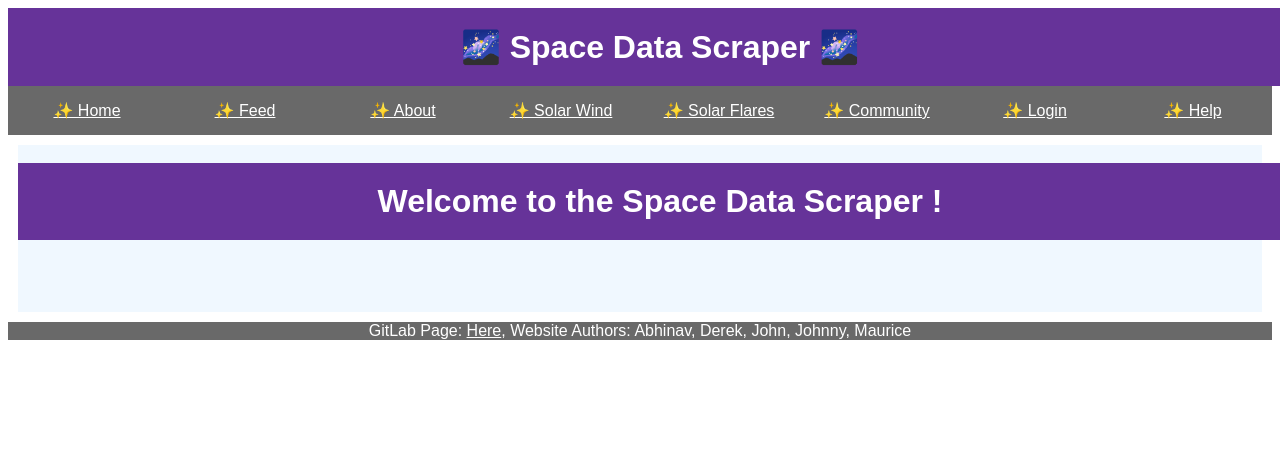
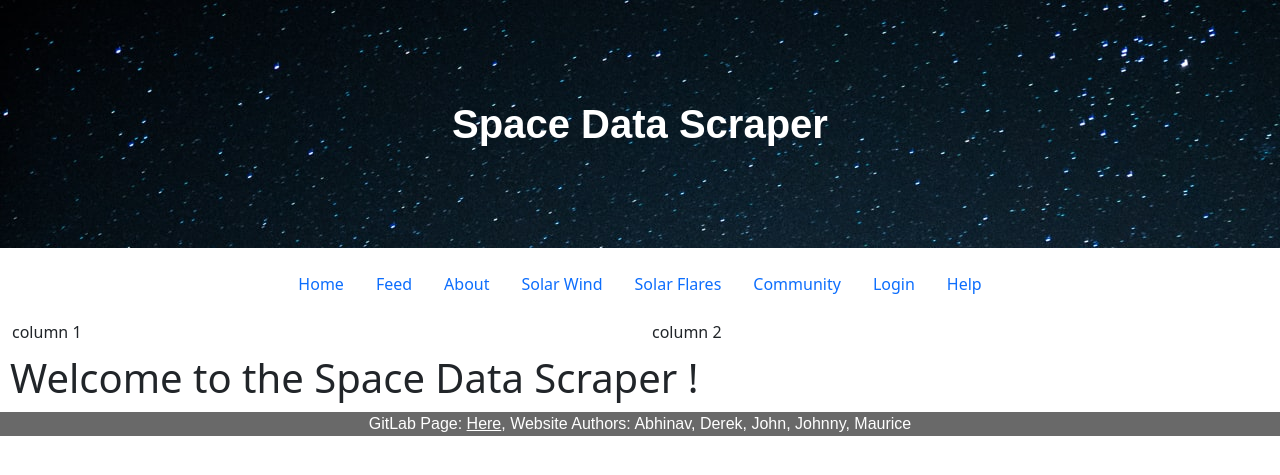
Before and after one commit to jcsantoto/cmsc435-space-data-scraper, a Flask app: page / in a window 1280 px wide. Shown: the top 475 px of the page. Run offline with Flask 2, Linux system fonts and the light colour scheme.

Commit message:
Styled the template webpage with bootstrap

```diff
--- a/src/static/styles/template.css
+++ b/src/static/styles/template.css
@@ -1,10 +1,9 @@
-h1 {
+.title-banner h1 {
     text-align: center;
     color: white;
-    background-color: rebeccaPurple;
     font-family:sans-serif;
     width: 100%;
-    padding: 20px;
+    padding: 100px;
     margin: 0px;
 }
 
@@ -40,7 +39,7 @@ a {
     text-color: black
     font-family: sans-serif;
     with: 100%;
-    background: aliceBlue;
+    background: white;
 }
 
 .footer {
@@ -66,3 +65,10 @@ a {
     height: 200px;
     margin: 10px auto;
 }
+
+.banner-img img {
+    object-fit: none;
+    object-position: center;
+    width: 100%;
+
+}
--- a/src/templates/template.html
+++ b/src/templates/template.html
@@ -3,48 +3,87 @@
 <head>
     <meta charset="UTF-8">
     <title>Space Data Scraper</title>
+    <link href="https://cdn.jsdelivr.net/npm/bootstrap@5.0.2/dist/css/bootstrap.min.css" rel="stylesheet" integrity="sha384-EVSTQN3/azprG1Anm3QDgpJLIm9Nao0Yz1ztcQTwFspd3yD65VohhpuuCOmLASjC" crossorigin="anonymous">
     <link rel="stylesheet" type="text/css" href="{{ url_for('static',filename='styles/template.css') }}">
 </head>
+
 <body>
-    <div name="title-banner">
-        <h1>🌌 Space Data Scraper 🌌</h1>
+
+<!-- Banner Image and Title -->
+    <div class="container-fluid" style="background: url({{url_for('static', filename='guille-pozzi-stars-banner-unsplash.jpg')}})">
+        <div class="title-banner">
+            <h1><b>Space Data Scraper</b></h1>
+        </div>
     </div>
-    <div class="navBar">
-        <div class="navButton">
-            <a href="/">✨ Home</a>
-        </div>
-        <div class="navButton">
-            <a href="/feed/7">✨ Feed</a>
-        </div>
-        <div class="navButton">
-            <a href="/about">✨ About</a>
-        </div>
-        <div class="navButton">
-            <a href="/wind">✨ Solar Wind</a>
-        </div>
-        <div class="navButton">
-            <a href="/solarflare">✨ Solar Flares</a>
-        </div>
-        <div class="navButton">
-            <a href="/community">✨ Community</a>
-        </div>
-        <div class="navButton">
-            <a href="/">✨ Login</a>
-        </div>
-        <div class="navButton">
-            <a href="/help">✨ Help</a>
+
+<!-- Navigation Bar -->
+    <div class="container">
+        <header class="d-flex justify-content-center py-3">
+            <ul class="nav nav-pills">
+                <li class="nav-item">
+                    <a href="/" class="nav-link" onmouseover="setActivePage(this)" onmouseout="setNonActivePage(this)">Home</a>
+                </li>
+                <li class="nav-item">
+                    <a href="/feed/7" class="nav-link" onmouseover="setActivePage(this)" onmouseout="setNonActivePage(this)">Feed</a>
+                </li>
+                <li class="nav-item" name="about">
+                    <a href="/about" class="nav-link" onmouseover="setActivePage(this)" onmouseout="setNonActivePage(this)">About</a>
+                </li>
+                <li class="nav-item">
+                    <a href="/wind" class="nav-link" onmouseover="setActivePage(this)" onmouseout="setNonActivePage(this)">Solar Wind</a>
+                </li>
+                <li class="nav-item">
+                    <a href="/solarflare" class="nav-link" onmouseover="setActivePage(this)" onmouseout="setNonActivePage(this)">Solar Flares</a>
+                </li>
+                <li class="nav-item">
+                    <a href="/community" class="nav-link" onmouseover="setActivePage(this)" onmouseout="setNonActivePage(this)">Community</a>
+                </li>
+                <li class="nav-item">
+                    <a href="/" class="nav-link" onmouseover="setActivePage(this)" onmouseout="setNonActivePage(this)">Login</a>
+                </li>
+                <li class="nav-item">
+                    <a href="/help" class="nav-link" onmouseover="setActivePage(this)" onmouseout="setNonActivePage(this)">Help</a>
+                </li>
+            </ul>
+        </header>
+    </div>
+
+    <div class="container-fluid">
+        <div class="row">
+            <div class="col">
+                column 1
+            </div>
+            <div class="col">
+                column 2
+            </div>
         </div>
     </div>
 
     <div class="content">
-        </br>
         {% block content %}
         <h1> Welcome to the Space Data Scraper !</h1>
         {% endblock %}
-        </br></br></br></br>
     </div>
 
     <div class="footer">GitLab Page: <a href="https://cmsc435.garrettvanhoy.com/jsantoto/space-data-scraper/-/tree/main">Here</a>, Website Authors: Abhinav, Derek, John, Johnny, Maurice</div>
 
+    <script src="https://cdn.jsdelivr.net/npm/@popperjs/core@2.9.2/dist/umd/popper.min.js" integrity="sha384-IQsoLXl5PILFhosVNubq5LC7Qb9DXgDA9i+tQ8Zj3iwWAwPtgFTxbJ8NT4GN1R8p" crossorigin="anonymous"></script>
+    <script src="https://cdn.jsdelivr.net/npm/bootstrap@5.0.2/dist/js/bootstrap.min.js" integrity="sha384-cVKIPhGWiC2Al4u+LWgxfKTRIcfu0JTxR+EQDz/bgldoEyl4H0zUF0QKbrJ0EcQF" crossorigin="anonymous"></script>
+
+    <script>
+        function setActivePage(navElement) {
+            console.log("went over the following nav element");
+            console.log(navElement);
+            navElement.classList.add("active");
+
+        }
+
+        function setNonActivePage(navElement) {
+            console.log("left the following nav element");
+            console.log(navElement);
+            navElement.classList.remove("active");
+        }
+    </script>
+
 </body>
 </html>
```
Also changed, not shown: src/static/guille-pozzi-stars-banner-unsplash.jpg (added).
